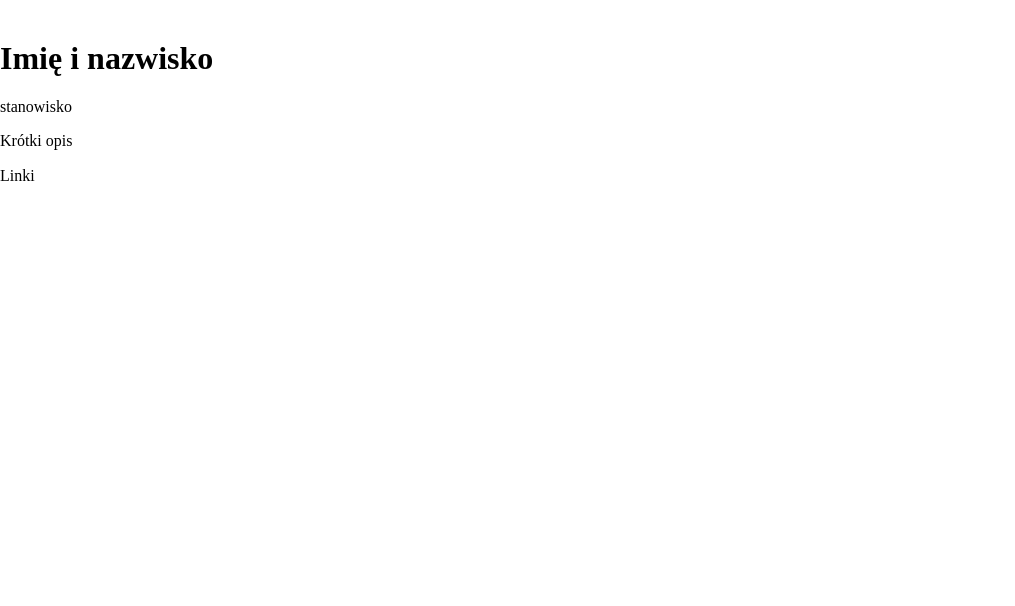
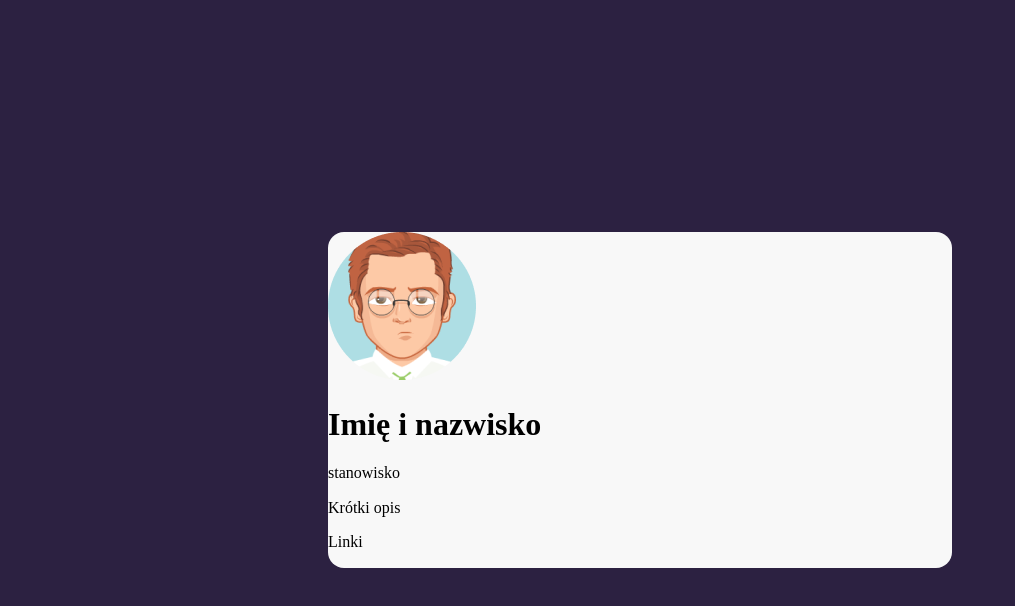
Before and after one commit to bmolik/business-card, a plain HTML site: page index.html in a window 1280 px wide. Shown: the whole page, without its empty margins (0-1015 px from the left). Drawn offline with Linux system fonts and the light colour scheme.

Commit message:
main box styles

```diff
--- a/index.html
+++ b/index.html
@@ -12,9 +12,9 @@
 </head>
 
 <body>
-    <main>
+    <main class="main">
         <article>
-            <img src="">
+            <img src="avatar.png" alt="Zdjęcie Imię i nazwisko">
             <header>
                 <h1>Imię i nazwisko</h1>
                 <p>stanowisko</p>
--- a/style.css
+++ b/style.css
@@ -0,0 +1,14 @@
+body {
+    background: #2C2141;
+    display: flex;
+    align-items: center;
+    justify-content: center;
+    min-height: 100vh;
+}
+
+.main {
+    background: #F8F8F8;
+    border-radius: 16px;
+    width: 624px;
+    margin: 16px;
+}
```
Also changed, not shown: avatar.png (added).
